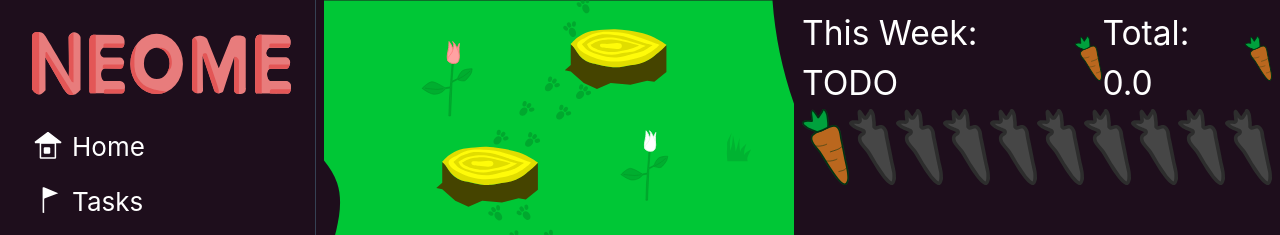
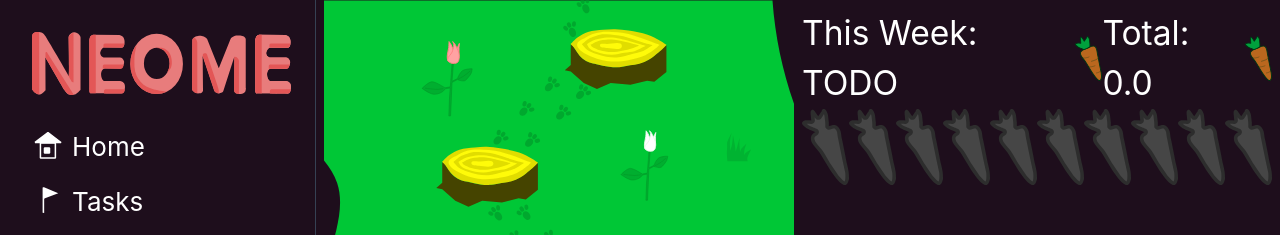
Before and after one commit to quanttum1/neome, a React (Vite) app in the folder frontend/: page / in a window 1280 px wide. Shown: the top 235 px of the page. Built offline with nearby package versions, Linux system fonts and the light colour scheme.

Commit message:
fix today's carrots counter starting from 1

```diff
--- a/frontend/src/Home.tsx
+++ b/frontend/src/Home.tsx
@@ -44,7 +44,7 @@ function Home() {
                       src={CarrotIcon}
                       alt=""
                       className="w-full h-full top-0 left-0 absolute"
-                      style={{ opacity: clamp(dailyCarrots - (n - 1), 0, 1) }}
+                      style={{ opacity: clamp(dailyCarrots - n, 0, 1) }}
                     />
                     <img
                       src={CarrotGrey}
```
